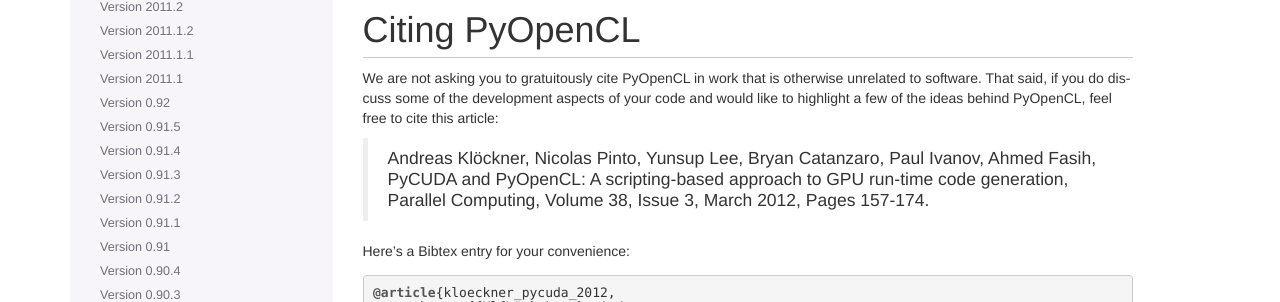
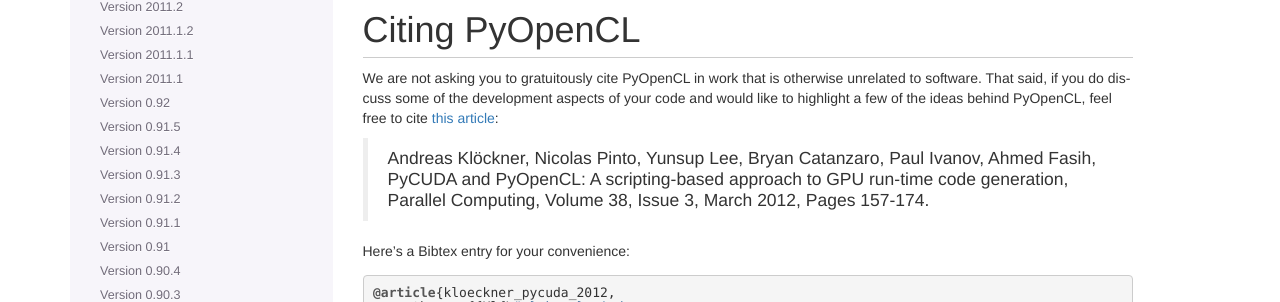
Before and after one commit to inducer/pyopencl, a Sphinx documentation site: the page built from doc/misc.rst, in a window 1280 px wide and 900 px high, scrolled down 6693 px. Shown: the part 280-582 px from the top of the window. Built offline with Sphinx 7.4.7, drawn with Linux system fonts in a browser that asks for light colours.

Commit message:
Minor doc update

```diff
--- a/doc/misc.rst
+++ b/doc/misc.rst
@@ -459,7 +459,8 @@ Citing PyOpenCL
 We are not asking you to gratuitously cite PyOpenCL in work that is otherwise
 unrelated to software. That said, if you do discuss some of the development
 aspects of your code and would like to highlight a few of the ideas behind
-PyOpenCL, feel free to cite this article:
+PyOpenCL, feel free to cite `this article
+<http://dx.doi.org/10.1016/j.parco.2011.09.001>`_:
 
     Andreas Klöckner, Nicolas Pinto, Yunsup Lee, Bryan Catanzaro, Paul Ivanov,
     Ahmed Fasih, PyCUDA and PyOpenCL: A scripting-based approach to GPU
```
